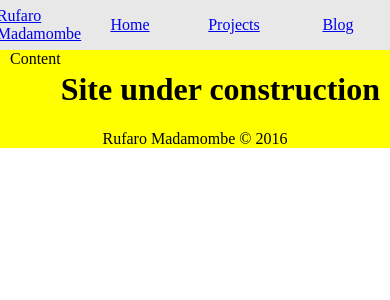
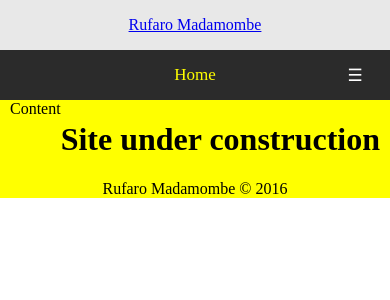
Before and after one commit to Rayhatron/rayhatron.github.io, a Jekyll site: the page built from index.html, in a window 390 px wide. Shown: the top 300 px of the page. Built offline with Jekyll 4.4.1, drawn with Linux system fonts in a browser that asks for light colours.

Commit message:
Added repsonsiveness of menu on mobile

```diff
--- a/_includes/nav.html
+++ b/_includes/nav.html
@@ -4,9 +4,12 @@
       Rufaro Madamombe
     </a>
   </p>
-  <ul>
+  <ul id="myTopnav" class="topnav">
     <li class="{% if page.url == '/' %}current{% endif %}"><a href="index.html">Home</a></li>
-    <li class="{% if page.url == 'projects.html' %}current{% endif %}"><a href="projects.html">Projects</a></li>
-    <li class="{% if page.url == 'blog.html' %}current{% endif %}"><a href="blog.html">Blog</a></li>
+    <li class="{% if page.url == '/projects.html' %}current{% endif %}"><a href="projects.html">Projects</a></li>
+    <li class="{% if page.url == '/blog.html' %}current{% endif %}"><a href="blog.html">Blog</a></li>
+    <li class="icon">
+      <a href="javascript:void(0);" onclick="showMenu()" onblur="hideMenu()">&#9776;</a>
+    </li>
   </ul>
 </nav>
--- a/_layouts/default.html
+++ b/_layouts/default.html
@@ -8,6 +8,7 @@ layout: compress
     <meta name="viewport" content="width=device-width, initial-scale=1">
     <title>Rufaro Madamombe</title>
     <link rel="stylesheet" href="css/master.css">
+    <script src="js/main.js"></script>
   </head>
   <body>
     <div class="container">
--- a/_sass/_base.scss
+++ b/_sass/_base.scss
@@ -7,9 +7,10 @@ $base-line-height: 1.5;
 
 $spacing-unit:     30px;
 
-$text-color:       #111;
+$text-color:       #fff;
 $background-color: #f3c;
 $brand-color:      #2a7ae2;
+$light-black: #2b2b2b;
 
 $grey-color:       #828282;
 $grey-color-light: lighten($grey-color, 40%);
--- /dev/null
+++ b/blog.html
@@ -0,0 +1,4 @@
+---
+layout: default
+---
+<h1>Welcome to my Blog</h1>
--- a/css/master.scss
+++ b/css/master.scss
@@ -20,22 +20,53 @@ html, body{
     @include flexbox(row, initial, initial, nowrap);
     @include dimensions($full-width, $header-height);
     background: $grey-color-light;
+    @include media("screen", "<tablet"){
+        height: initial;
+      }
 
     nav{
       @include flexbox(row, initial, initial, wrap);
       @include dimensions($full-width, $header-height);
+      @include media("screen", "<tablet"){
+        height: initial;
+      }
 
       p{
         @include flexbox(row, center, center, nowrap);
         @include dimensions($header-p-width, 100%);
         margin: 0;
+
+        @include media("screen", "<tablet"){
+          @include dimensions(100%, 50px);
+        }
       }
 
       ul{
-        @include flexbox(row, center, flex-end, nowrap);
+        @include flexbox(row, center, flex-end, wrap);
         @include dimensions($header-ul-width, 100%);
         padding: 0;
         margin: 0;
+
+        @include media("screen", "<tablet"){
+          background: $grey-color-light;
+          @include dimensions(100%, 50px);
+          &.responsive {position: relative;}
+
+          &.responsive li {
+            float: none;
+            width: 100%;
+            display: flex !important;;
+          }
+          &.responsive li a {
+            display: block;
+            text-align: left;
+          }
+        }
+
+
+        .current a{
+          color: yellow;
+        }
 
         li{
           @include flexbox(row, center, center, nowrap);
@@ -43,6 +74,43 @@ html, body{
           list-style: none;
           text-decoration: none;
           padding: 0 10px 0 10px;
+
+          @include media("screen", "<tablet"){
+              @include dimensions(100%, 50px);
+              background: $light-black;
+              &:not(.current) {
+                display: none;
+              }
+              &.icon {
+                @include dimensions(50px, 50px);
+                float: right;
+                position: fixed;
+                display: flex !important;
+                flex-direction: row;
+                align-items: center;
+                justify-content: center;
+
+              }
+          }
+
+          &.icon{
+            display: none;
+          }
+
+          a{
+            color: $text-color;
+            text-decoration: none;
+            transition: 0.3s;
+            font-size: 17px;
+
+            &:hover{
+              background-color: #555;
+            }
+
+            &:visited{
+              text-decoration: none;
+            }
+          }
         }
       }
 
--- /dev/null
+++ b/js/main.js
@@ -0,0 +1,15 @@
+/* Toggle between adding and removing the "responsive" class to topnav when the user clicks on the icon */
+function showMenu() {
+    var x = document.getElementById("myTopnav");
+    if (x.className === "topnav") {
+        x.className += " responsive";
+    } else {
+        x.className = "topnav";
+    }
+}
+
+function hideMenu(){
+	setTimeout(function(){
+		showMenu();
+	}, 100);
+}
```
